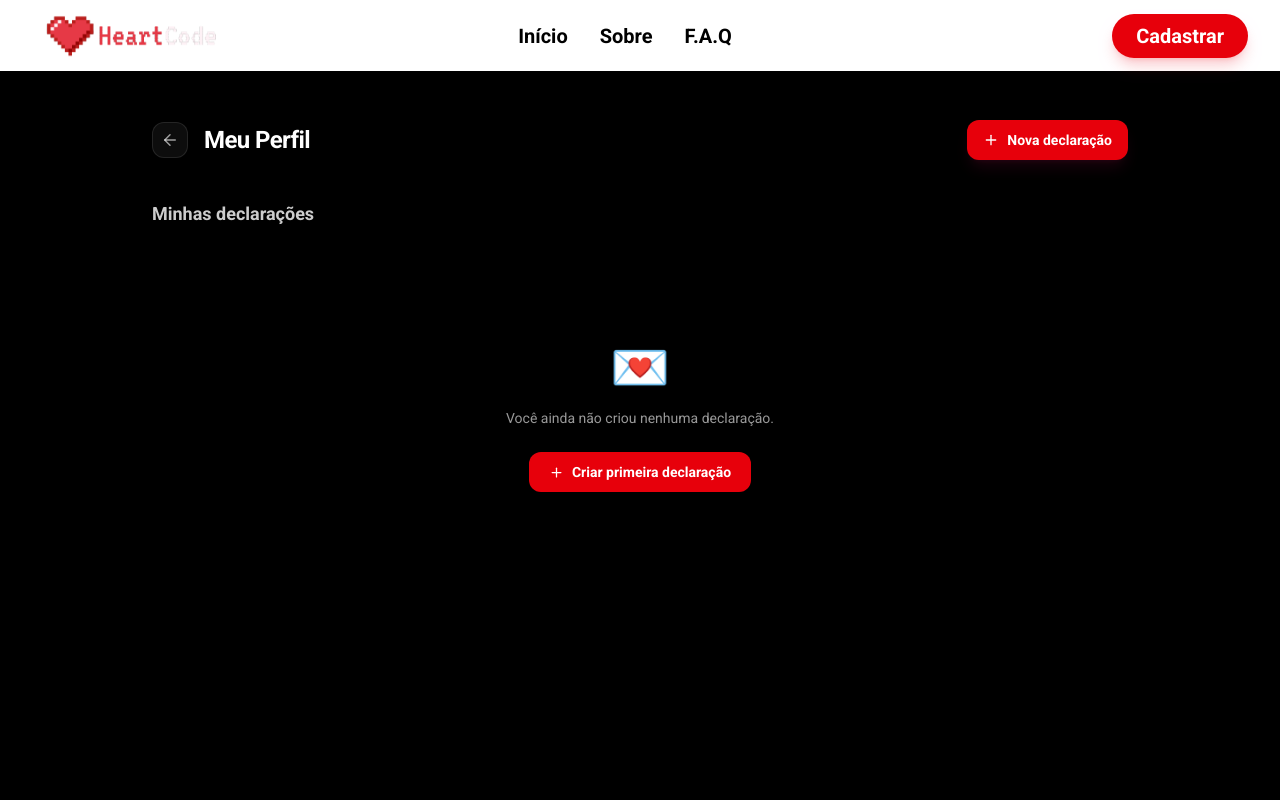
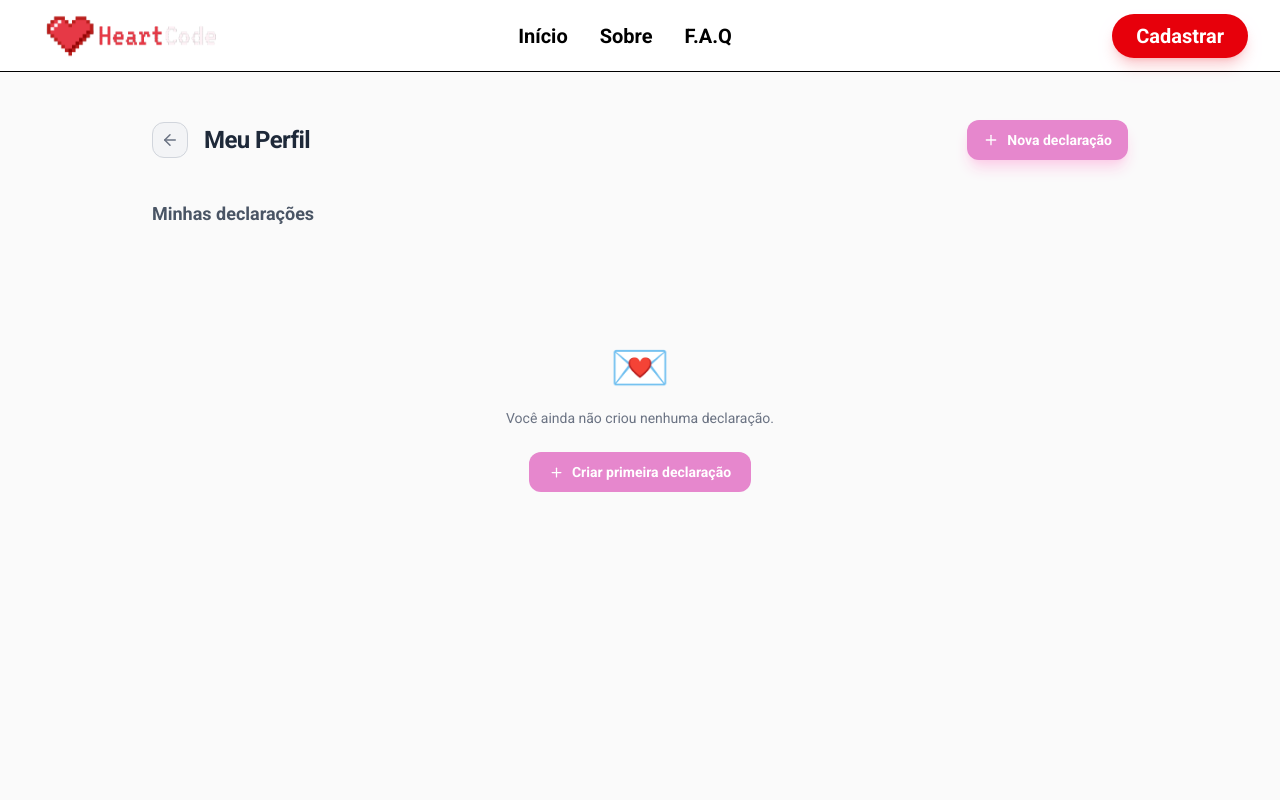
Before and after one commit to felipegresele/heartlink, a React (Vite) app: page /perfil in a window 1280 px wide. Shown: the top 800 px of the page. Built offline with nearby package versions, Linux system fonts and the light colour scheme.

Commit message:
terminando ajustes de cor

```diff
--- a/src/components/criar-declaracao/components/forms-templates/carrinho-pagamento.tsx
+++ b/src/components/criar-declaracao/components/forms-templates/carrinho-pagamento.tsx
@@ -101,7 +101,7 @@ export function PagamentoStep({ pageId, selectedPlan }: PagamentoStepProps) {
           <h1 className="text-xl font-bold">Finalizar pedido</h1>
         </div>
 
-          <p className="mt-4 text-sm md:text-base text-gray-500">
+          <p className="mt-4 text-sm md:text-base text-gray-500 mb-4">
             Finalize os detalhes abaixo e prepare-se para criar um momento
             inesquecível.
           </p>
@@ -127,12 +127,12 @@ export function PagamentoStep({ pageId, selectedPlan }: PagamentoStepProps) {
               </div>
 
               {precoMoldura > 0 && (
-                <div className="flex justify-between items-center text-sm text-gray-300 mb-3">
+                <div className="flex justify-between items-center text-sm text-black mb-3">
                   <div className="flex items-center gap-2">
                     <MdQrCode2 size={14} className="text-gray-500" />
                     <span>QR Code personalizado</span>
                   </div>
-                  <span className="font-semibold text-white">
+                  <span className="font-semibold black">
                     + R$ {precoMoldura.toFixed(2).replace(".", ",")}
                   </span>
                 </div>
@@ -156,7 +156,7 @@ export function PagamentoStep({ pageId, selectedPlan }: PagamentoStepProps) {
                   <MdQrCode2 size={20} className="text-[#e687cd]"/>
                   QR Code personalizado
                   {molduraSelecionada !== "NONE" && (
-                    <span className="ml-2 bg-[#e687cd] text-white text-md font-bold px-2 py-0.5 rounded-full border border-pink-400">
+                    <span className="ml-2 bg-[#e687cd] text-black text-md font-bold px-2 py-0.5 rounded-full border border-pink-400">
                       + R$ {precoMoldura.toFixed(2).replace(".", ",")}
                     </span>
                   )}
@@ -256,9 +256,9 @@ export function PagamentoStep({ pageId, selectedPlan }: PagamentoStepProps) {
                   </div>
 
                   {/* Nome da selecionada */}
-                  <p className="text-xs text-center text-gray-400">
+                  <p className="text-md text-center text-gray-500">
                     Selecionada:{" "}
-                    <span className="text-white font-medium">
+                    <span className="text-black font-medium">
                       {MOLDURAS.find((m) => m.id === molduraSelecionada)?.label}
                     </span>
                   </p>
@@ -267,7 +267,7 @@ export function PagamentoStep({ pageId, selectedPlan }: PagamentoStepProps) {
             </div>
 
             {/* Aviso */}
-            <div className="flex items-start gap-3 text-xs text-orange-300 border border-orange-900/50 bg-orange-950/20 p-4 rounded-xl">
+            <div className="flex items-start gap-3 text-xs text-orange-500 border border-orange-500/50 bg-orange-100/20 p-4 rounded-xl">
               <FiAlertCircle size={16} className="flex-shrink-0 mt-0.5" />
               <span>
                 O QR Code para acessar sua página será enviado pela nossa equipe
@@ -279,12 +279,12 @@ export function PagamentoStep({ pageId, selectedPlan }: PagamentoStepProps) {
           {/* ── COLUNA DIREITA ── */}
           <div className="lg:col-span-2 space-y-4">
             {/* Card: Seus dados */}
-            <div className="bg-gray-900 border border-gray-800 rounded-2xl p-5">
-              <h2 className="font-bold text-base mb-4 text-gray-100">
+            <div className="bg-[#FAFAFA] border border-gray-300 rounded-2xl p-5">
+              <h2 className="font-bold text-base mb-4 text-black">
                 Seus dados
               </h2>
               <div className="space-y-3">
-                <div className="w-full px-4 py-3 bg-gray-800 border border-gray-700 rounded-xl text-sm text-gray-300">
+                <div className="w-full px-4 py-3 bg-gray-100 border border-gray-300 rounded-xl text-sm text-black">
                   {userEmail || "Email não encontrado"}
                 </div>
                 <p className="text-xs text-gray-500">
@@ -294,15 +294,15 @@ export function PagamentoStep({ pageId, selectedPlan }: PagamentoStepProps) {
             </div>
 
             {/* Card: Pagamento */}
-            <div className="bg-gray-900 border border-gray-800 rounded-2xl p-5">
-              <h2 className="font-bold text-base mb-4 text-gray-100">
+            <div className="bg-[#FAFAFA] border border-gray-300 rounded-2xl p-5">
+              <h2 className="font-bold text-base mb-4 text-black">
                 Forma de pagamento
               </h2>
 
-              <div className="bg-gray-800 rounded-xl p-4 mb-4 border border-gray-700">
+              <div className="bg-gray-100 rounded-xl p-4 mb-4 border border-gray-300">
                 <div className="flex items-center justify-between mb-1">
-                  <span className="text-xs text-gray-400">Mercado Pago</span>
-                  <span className="text-xs bg-green-600/20 text-green-400 px-2 py-0.5 rounded-full border border-green-600/30">
+                  <span className="text-xs text-gray-500">Mercado Pago</span>
+                  <span className="text-xs bg-green-600/20 text-green-600 px-2 py-0.5 rounded-full border border-green-600/30">
                     Instantâneo
                   </span>
                 </div>
@@ -316,7 +316,7 @@ export function PagamentoStep({ pageId, selectedPlan }: PagamentoStepProps) {
                 <button
                   onClick={gerarPagamento}
                   disabled={isCreating}
-                  className="w-full py-4 rounded-xl font-bold text-sm bg-red-600 hover:bg-red-500 text-white transition-all active:scale-[0.98] shadow-lg shadow-red-600/20 disabled:opacity-60 disabled:cursor-not-allowed"
+                  className="w-full py-4 rounded-xl font-bold text-sm bg-[#e687cd] hover:bg-pink-400 cursor-pointer text-white transition-all active:scale-[0.98] shadow-lg shadow-red-600/20 disabled:opacity-60 disabled:cursor-not-allowed"
                 >
                   {isCreating ? (
                     <span className="flex items-center justify-center gap-2">
--- a/src/components/editar-templates-criados/meus-templates.tsx
+++ b/src/components/editar-templates-criados/meus-templates.tsx
@@ -12,14 +12,14 @@ export function MeusTemplates() {
   const usuario = storedUser ? JSON.parse(storedUser) : null;
 
   return (
-    <div className="min-h-screen bg-black text-white">
+    <div className="min-h-screen bg-[#FAFAFA] text-gray-800">
       <div className="max-w-5xl mx-auto px-6 py-12">
 
         {/* Cabeçalho da página */}
         <div className="flex items-center gap-4 mb-10">
           <button
             onClick={() => navigate(-1)}
-            className="p-2 rounded-xl bg-white/5 hover:bg-white/10 border border-white/10 text-white/60 hover:text-white transition-colors"
+            className="p-2 rounded-xl bg-gray-100 hover:bg-gray-200 border border-gray-300 text-gray-500 hover:text-gray-700 transition-colors"
           >
             <FiArrowLeft size={18} />
           </button>
@@ -27,13 +27,13 @@ export function MeusTemplates() {
           <div className="flex-1">
             <h1 className="text-2xl font-black tracking-tight">Meu Perfil</h1>
             {usuario && (
-              <p className="text-sm text-white/40 mt-0.5">{usuario.email}</p>
+              <p className="text-sm text-gray-500 mt-0.5">{usuario.email}</p>
             )}
           </div>
 
           <button
             onClick={() => navigate("/criar")}
-            className="flex cursor-pointer items-center gap-2 bg-red-600 hover:bg-red-500 text-white text-sm font-semibold px-4 py-2.5 rounded-xl transition-all shadow-lg shadow-pink-900/20"
+            className="flex cursor-pointer items-center gap-2 bg-[#e687cd] hover:bg-pink-400 text-white text-sm font-semibold px-4 py-2.5 rounded-xl transition-all shadow-lg shadow-pink-200"
           >
             <FiPlus size={16} />
             Nova declaração
@@ -41,7 +41,7 @@ export function MeusTemplates() {
         </div>
 
         {/* Título da seção */}
-        <h2 className="text-lg font-bold mb-5 text-white/80">
+        <h2 className="text-lg font-bold mb-5 text-gray-600">
           Minhas declarações
         </h2>
 
@@ -56,7 +56,7 @@ export function MeusTemplates() {
 
         {/* Estado: erro */}
         {!loading && error && (
-          <div className="flex items-center gap-3 bg-red-500/10 border border-red-500/20 rounded-2xl px-5 py-4 text-red-400">
+          <div className="flex items-center gap-3 bg-red-50 border border-red-200 rounded-2xl px-5 py-4 text-red-400">
             <FiAlertCircle size={18} className="shrink-0" />
             <p className="text-sm">{error}</p>
           </div>
@@ -66,12 +66,12 @@ export function MeusTemplates() {
         {!loading && !error && pages.length === 0 && (
           <div className="flex flex-col items-center justify-center py-24 gap-4 text-center">
             <div className="text-5xl">💌</div>
-            <p className="text-white/60 text-sm">
+            <p className="text-gray-500 text-sm">
               Você ainda não criou nenhuma declaração.
             </p>
             <button
               onClick={() => navigate("/criar")}
-              className="mt-2 flex items-center cursor-pointer gap-2 bg-red-600 hover:bg-red-500 text-white text-sm font-semibold px-5 py-2.5 rounded-xl transition-all"
+              className="mt-2 flex items-center cursor-pointer gap-2 bg-[#e687cd] hover:bg-pink-400 text-white text-sm font-semibold px-5 py-2.5 rounded-xl transition-all"
             >
               <FiPlus size={15} />
               Criar primeira declaração
```
